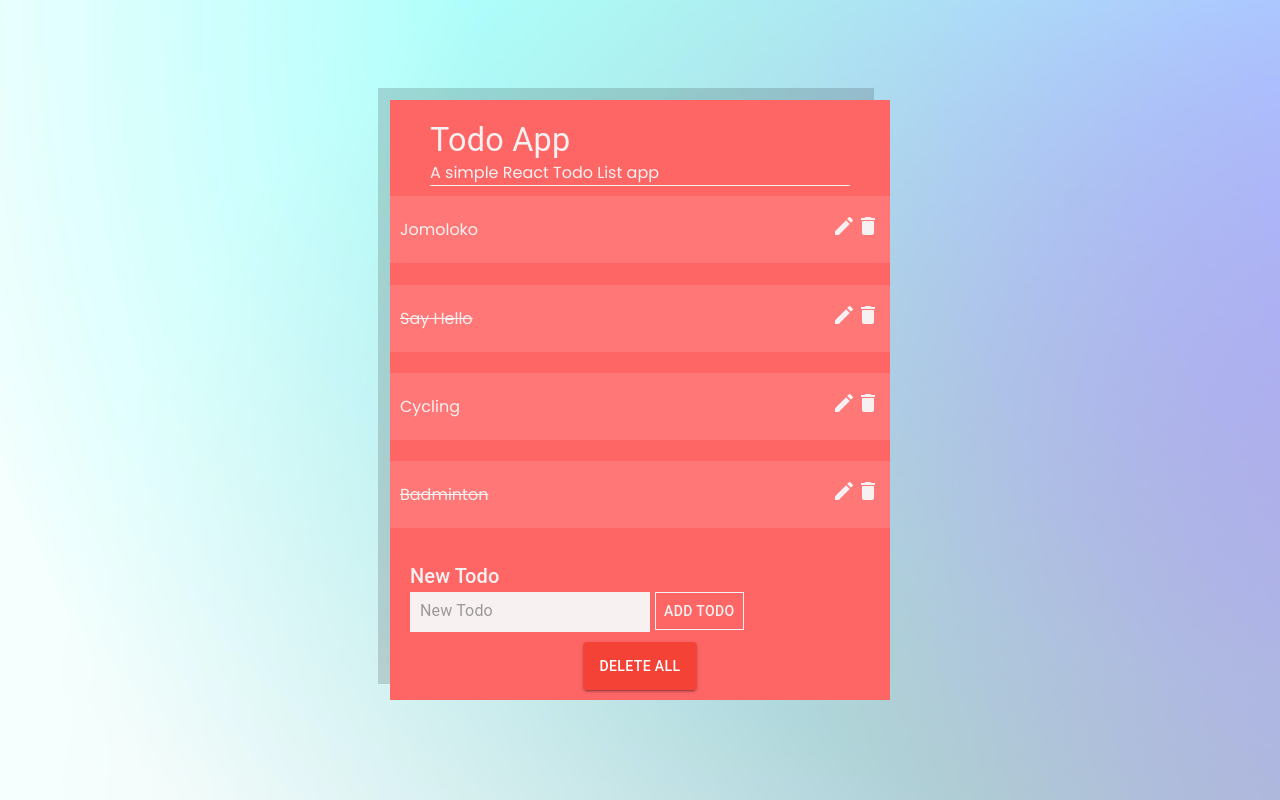
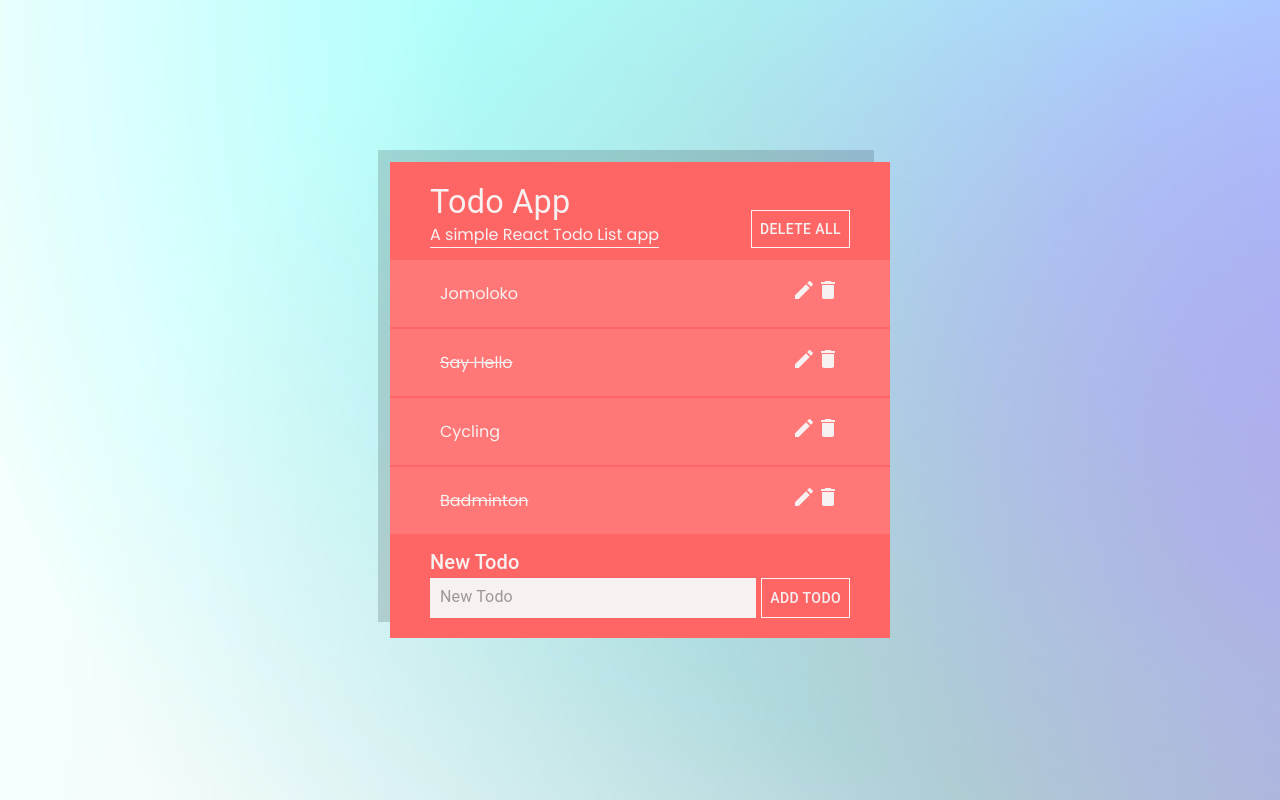
Before and after one commit to bluwhalee/todo-app-in-react, a React (Vite) app: page / in a window 1280 px wide. Built offline with nearby package versions, Linux system fonts and the light colour scheme.

Commit message:
Adjusted Hieghts, restyled, re positions

```diff
--- a/src/components/AddTodo.jsx
+++ b/src/components/AddTodo.jsx
@@ -9,7 +9,7 @@ import {makeStyles} from "@mui/styles";
 const styles = makeStyles({
     formCont:{
         textAlign:'left',
-        padding : '10px 20px'
+        padding : '10px 40px'
     },
 })
 export function AddTodo() {
@@ -34,7 +34,7 @@ export function AddTodo() {
     return (
         <Box className={AddClasses.formCont}>
             <Typography variant='h6'>New Todo</Typography>
-            <form onSubmit={handleSubmit}>
+            <form onSubmit={handleSubmit} style={{display:'flex'}}>
                 <InputComponent  type="text" value={task} HandleOnChange={handleChange} placeholder="New Todo" />
                 <Button type='submit' color="secondary" sx={{border:1,borderRadius:0,marginLeft:'5px'}}>Add Todo</Button>
             </form>
--- a/src/components/Todo.jsx
+++ b/src/components/Todo.jsx
@@ -35,7 +35,10 @@ const useStyles = makeStyles({
 
     },
     titleContainer: {
-        textAlign: 'left',
+        display:'flex',
+        textAlign:'left',
+        justifyContent:'space-between',
+        alignItems:'flex-end',
         padding: '10px 40px',
     },
     descText: {
@@ -44,20 +47,23 @@ const useStyles = makeStyles({
         p:'10px',
         marginBottom : '20px',
     },
-    todoContainer: {
 
-        padding: '0px 0px',
+    todoInnerContainer: {
+        background: '#ff7776',
+        padding: '0px 40px',
         color: '#F7F1F1',
+        margin:'2px 0px'
     },
     taskContainer: {
-        background: '#FF7776',
         display:'flex',
         justifyContent:"space-between",
         alignItems:"center",
         padding:'5px 10px'
     },
     updateForm:{
-      margin:'10px'
+      margin:'10px 0px',
+      padding: '0px 40px',
+      background: '#FE6666',
     },
 
 })
@@ -70,14 +76,18 @@ export function Todo() {
         <Box className={todoClasses.mainCont}>
             <Box className={todoClasses.innerContainer}>
                 <Box className={todoClasses.titleContainer}>
+                    <Box>
                         <Typography variant='h4'>Todo App</Typography>
                         <Typography variant='p' className={todoClasses.descText} >A simple React Todo List app</Typography>
-
+                    </Box>
+                    <Button type='submit' color="secondary" sx={{height:'default', border:1,borderRadius:0,marginLeft:'5px'}} onClick={()=>Dispatch(delAllTasks())}>Delete All</Button>
                 </Box>
                 {todos.map((todo)=>{
 
                     return(
-                        <Box key={todo.id} className={todoClasses.todoContainer}>
+
+                        <Box>
+                            <Box key={todo.id} className={todoClasses.todoInnerContainer}>
 
                                 <Box className={todoClasses.taskContainer}>
 
@@ -89,26 +99,18 @@ export function Todo() {
                                         <DeleteIcon onClick={()=>Dispatch(removeTask(todo.id))} />
                                     </Box>
                                 </Box>
-                            {updateForm[todo.id]?
+                            </Box>
+                            {updateForm[todo.id]&&
                                 <Box className={todoClasses.updateForm}>
                                     <UpdateTaskForm todo={todo} />
-                                </Box>:<h1></h1>
+                                </Box>
                             }
+                        </Box>
 
-                        </Box>
                     )}
                 )}
                 <AddTodo />
-                <Button sx={{
-                    background: "#f44336",
-                    color: "#ffffff",
-                    borderColor: "#f44336",
-                    height: 48,
-                    "&:hover": {
-                        backgroundColor: "#d32f2f",
-                        borderColor: "#d32f2f",
-                    },
-                }} variant="contained" color="secondary" onClick={()=>Dispatch(delAllTasks())}>Delete All</Button>
+
             </Box>
         </Box>
         )
--- a/src/components/common/UpdateTaskForm.jsx
+++ b/src/components/common/UpdateTaskForm.jsx
@@ -1,8 +1,8 @@
 import {useState} from "react";
 import {useDispatch} from "react-redux";
-import {delAllTasks, updateTask} from "../../redux/todo/actions/index.js";
+import {updateTask} from "../../redux/todo/actions/index.js";
 import InputComponent from "./inputComponent.jsx";
-import {Button} from "@mui/material";
+import {Button, Box} from "@mui/material";
 
 export const UpdateTaskForm = (props) => {
     const[task, settask] = useState(props.todo.task)
@@ -13,12 +13,12 @@ export const UpdateTaskForm = (props) => {
          Dispatch(updateTask(todo))
     }
     return (
-        <div>
-            <form onSubmit={handleSubmit}>
-                <InputComponent value={task} HandleOnChange={(e)=>settask(e.target.value)}  />
+        <Box>
+            <form onSubmit={handleSubmit} style={{display:'flex'}}>
+                <InputComponent value={task} HandleOnChange={(e)=>settask(e.target.value)}/>
 
                 <Button type='submit' color="secondary" sx={{border:1,borderRadius:0,marginLeft:'5px'}}>Update</Button>
             </form>
-        </div>
+        </Box>
     )
 }
--- a/src/components/common/inputComponent.jsx
+++ b/src/components/common/inputComponent.jsx
@@ -2,7 +2,7 @@ import {TextField} from "@mui/material";
 const InputComponent = (props) =>
 {
     return(
-        <TextField sx={{bgcolor:'#F7F1F1', height:'40px',"& fieldset": { border: 'none', p:'0px',height:'40px' }, "& input":{p:'7px 10px'}}} onChange={props.HandleOnChange} value={props.value} placeholder={props.placeholder} multiline={false}/>
+        <TextField sx={{flexGrow:1, bgcolor:'#F7F1F1', height:'40px',"& fieldset": { border: 'none', p:'0px',height:'40px' }, "& input":{p:'7px 10px'}}} onChange={props.HandleOnChange} value={props.value} placeholder={props.placeholder} multiline={false}/>
     )
 }
 export default InputComponent;
```
Lines whose indentation alone changed are shown as unchanged.
